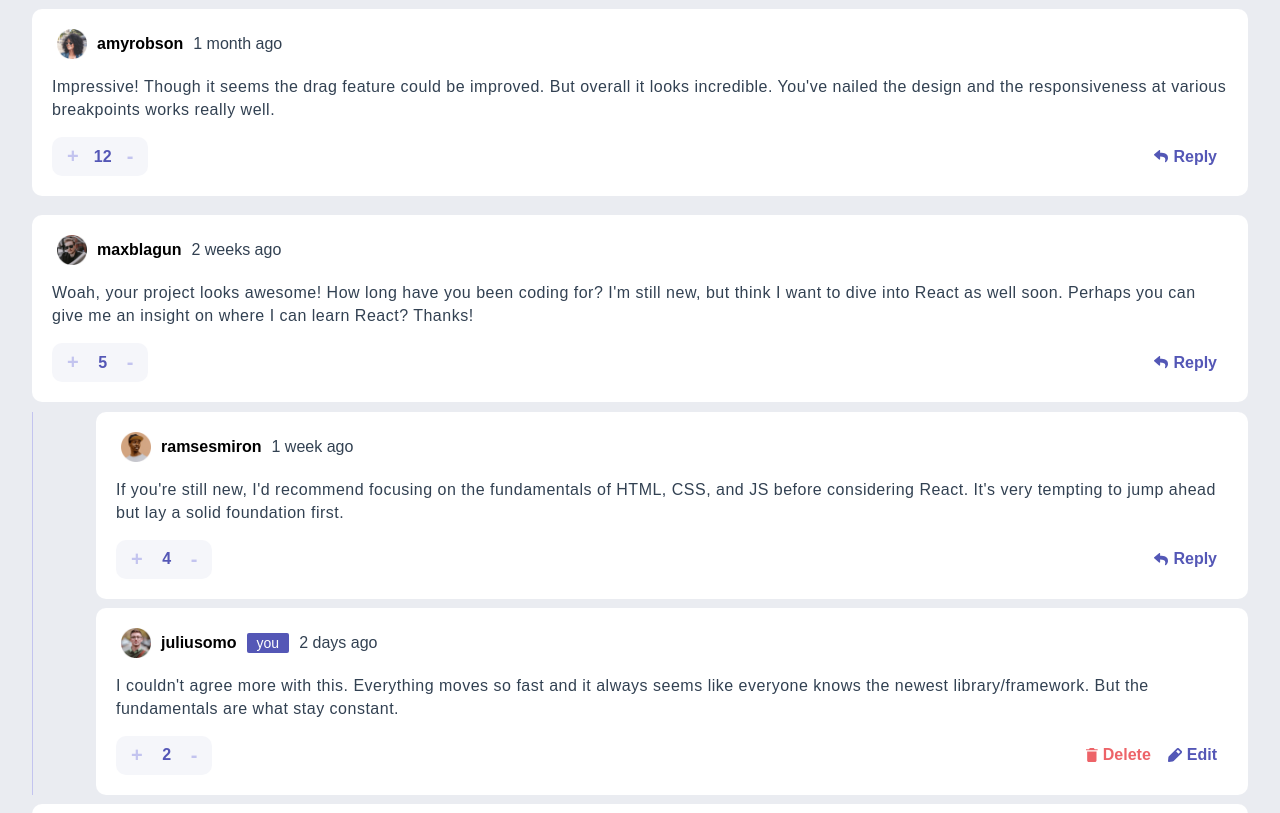
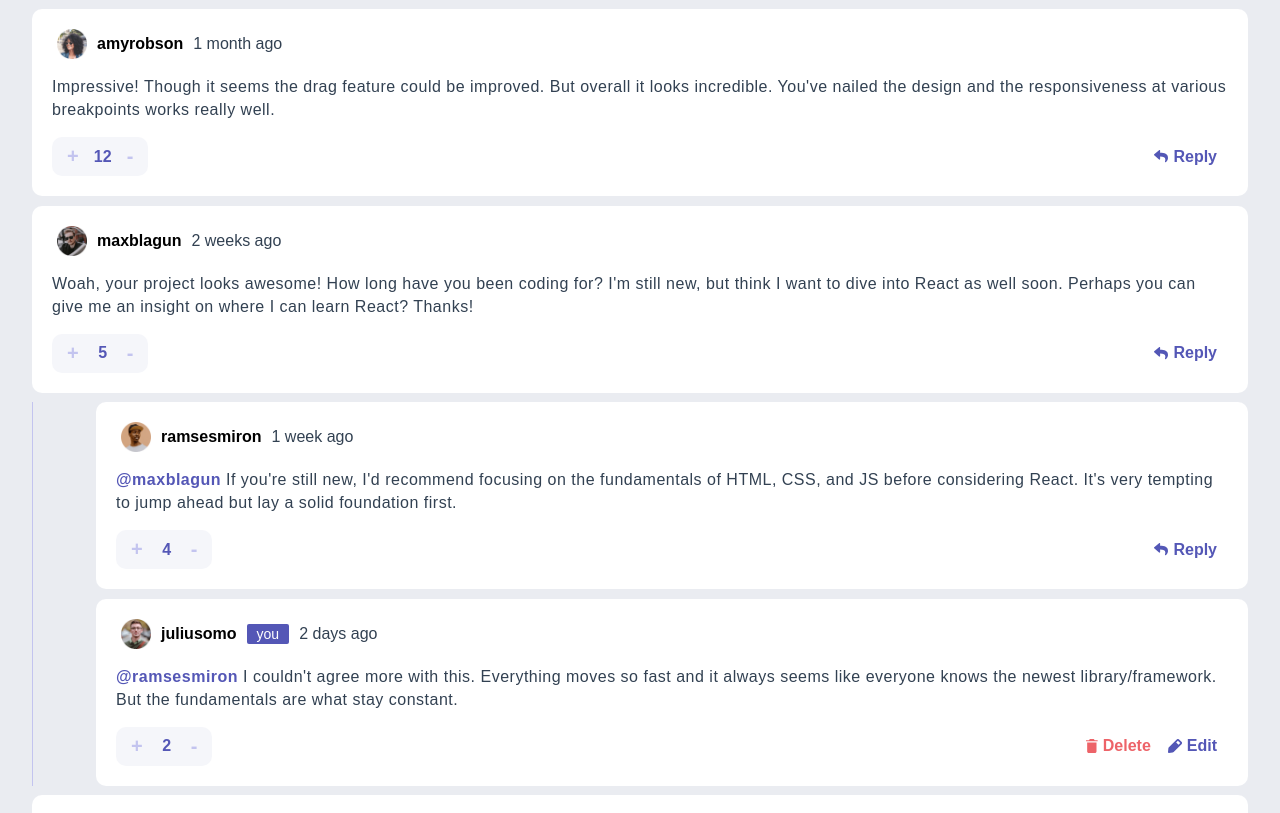
Before and after one commit to Lukass9/interactive-comments-section, a React (Create React App) app: page / in a window 1280 px wide. Shown: the top 813 px of the page. Built offline with nearby package versions, Linux system fonts and the light colour scheme.

Commit message:
add replyingTo

```diff
--- a/src/App.tsx
+++ b/src/App.tsx
@@ -95,8 +95,8 @@ const App: React.FC = () => {
           <>
             <Comment
               key={`key + ${comment.id}`}
+              handleChangeScore = {handleChangeScore}
               id={comment.id}
-              handleChangeScore = {handleChangeScore}
               content= {comment.content}
               username= {comment.user.username}
               createdAt= {comment.createdAt}
@@ -105,19 +105,20 @@ const App: React.FC = () => {
               isCurrentlyUser={comment.isCurrentlyUser}
               isReply={false}/>
 
-            {comment.replies !== undefined ?
+            {comment.replies !== undefined && comment.replies.length > 0 ?
               <WrappReplyComment>
                 {comment.replies.map(repl=>(
                   <Comment
-                    key={`keyReplies + ${repl.id}`}
                   id={repl.id}
-                    handleChangeScore = {handleChangeScore}
                   content= {repl.content}
                   username= {repl.user.username}
                   createdAt= {repl.createdAt}
                   score={repl.score}
                   userImage= {repl.user.image.png}
                   isCurrentlyUser={repl.isCurrentlyUser}
+                  replyingTo={repl.replyingTo}
+                  key={`keyReplies + ${repl.id}`}
+                  handleChangeScore = {handleChangeScore}
                   isReply={true}/>
                 ))}
               </WrappReplyComment> : null}
--- a/src/asserts/interfaces/interfaces.ts
+++ b/src/asserts/interfaces/interfaces.ts
@@ -37,5 +37,6 @@ export interface Comments {
   isReply: boolean,
   isCurrentlyUser?: boolean,
   handleChangeScore: (event: BaseSyntheticEvent, id: number) => void,
-  key: React.Key
+  key: React.Key,
+  replyingTo?: string
 }
--- /dev/null
+++ b/src/components/atoms/Button/Button.style.tsx
@@ -0,0 +1,18 @@
+import styled from "styled-components"
+
+export const WrapButton = styled.button`
+    display: flex;
+    align-items: center;
+    background-color: #fff;
+    border-radius: 10px;
+    font-weight: bolder;
+    border: none;
+    font-size: 16px;
+    cursor: pointer;
+`
+
+export const ButtonText = styled.div`
+    color: ${(props: {isDelete: boolean})=>props.isDelete? "#ED6368" : "#5457b6"};
+    padding: 5px;
+    font-weight: 700;
+`
--- a/src/components/atoms/Button/Button.tsx
+++ b/src/components/atoms/Button/Button.tsx
@@ -1,22 +1,7 @@
 import React from "react";
 import styled from "styled-components"
+import { ButtonText, WrapButton } from "./Button.style";
 
-const WrapButton = styled.button`
-    display: flex;
-    align-items: center;
-    background-color: #fff;
-    border-radius: 10px;
-    font-weight: bolder;
-    border: none;
-    font-size: 16px;
-    cursor: pointer;
-`
-
-const ButtonText = styled.div`
-    color: ${(props: {isDelete: boolean})=>props.isDelete? "#ED6368" : "#5457b6"};
-    padding: 5px;
-    font-weight: 700;
-`
 interface Button{
     text: string,
     img: string,
--- a/src/components/organisms/comment/comment.style.ts
+++ b/src/components/organisms/comment/comment.style.ts
@@ -43,7 +43,13 @@ export const Content = styled.p`
     line-height: 23px;
     letter-spacing: .5px;
 `
-
+export const ReplyingTo = styled.p`
+    display: inline;
+    color: #5457b6;
+    font-weight: bold;
+    margin: 0;
+    padding: 0;
+`
 export const ScoreWrapp = styled.div`
     display: flex;
     align-items: center;
--- a/src/components/organisms/comment/comment.tsx
+++ b/src/components/organisms/comment/comment.tsx
@@ -1,9 +1,9 @@
 import React, { BaseSyntheticEvent } from "react";
 import { Comments } from "../../../asserts/interfaces/interfaces";
 import Button from "../../atoms/Button/Button";
-import { Avatar, Content, CreatedAt, EditScore,  Score, ScoreWrapp, User, UserName,  Wrapp, WrapRow, WrapRowButton } from "./comment.style";
+import { Avatar, Content, CreatedAt, EditScore,  ReplyingTo,  Score, ScoreWrapp, User, UserName,  Wrapp, WrapRow, WrapRowButton } from "./comment.style";
 
-const Comment: React.FC <Comments> = ({username,content,createdAt,score,userImage, isReply, isCurrentlyUser , handleChangeScore, id, key}) =>{
+const Comment: React.FC <Comments> = ({username,replyingTo , content,createdAt,score,userImage, isReply, isCurrentlyUser , handleChangeScore, id, key}) =>{
     return (
         <Wrapp key={key} isReply={isReply}>
             <WrapRow>
@@ -13,6 +13,7 @@ const Comment: React.FC <Comments> = ({username,content,createdAt,score,userImag
                 <CreatedAt> {createdAt} </CreatedAt>
             </WrapRow>
             <Content>
+                {isReply? <ReplyingTo> @{replyingTo} </ReplyingTo> : null}
                 {content}
             </Content>
             <WrapRowButton>
@@ -23,10 +24,10 @@ const Comment: React.FC <Comments> = ({username,content,createdAt,score,userImag
                 </ScoreWrapp>
 
                 {isCurrentlyUser?
-                <WrapRowButton>
-                    <Button text="Delete" isDelete img="\images\icon-delete.svg"/>
-                    <Button text="Edit" img="\images\icon-edit.svg"/>
-                </WrapRowButton>
+                    <WrapRowButton>
+                        <Button text="Delete" isDelete img="\images\icon-delete.svg"/>
+                        <Button text="Edit" img="\images\icon-edit.svg"/>
+                    </WrapRowButton>
                 :
                     <Button text="Reply" img="\images\icon-reply.svg"/>
                 }
```
Lines whose indentation alone changed are shown as unchanged.
